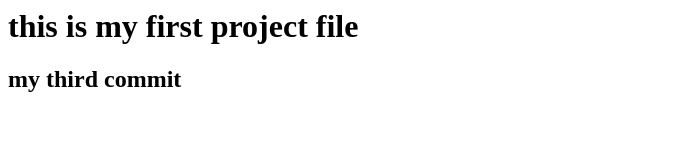
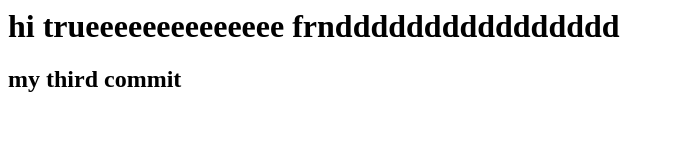
Before and after one commit to vasav3/sample, a plain HTML site: page index.html in a window 1280 px wide. Shown: the whole page, without its empty margins (0-675 px from the left). Drawn offline with Linux system fonts and the light colour scheme.

Commit message:
Update index.html

```diff
--- a/index.html
+++ b/index.html
@@ -2,7 +2,7 @@
 <head>
 </head>
 <body>
-<h1>this is my first project file</h1>
+<h1>hi trueeeeeeeeeeeeee frndddddddddddddddd</h1>
 <h2>my third commit</h2>
 </body>
 </html>
```
